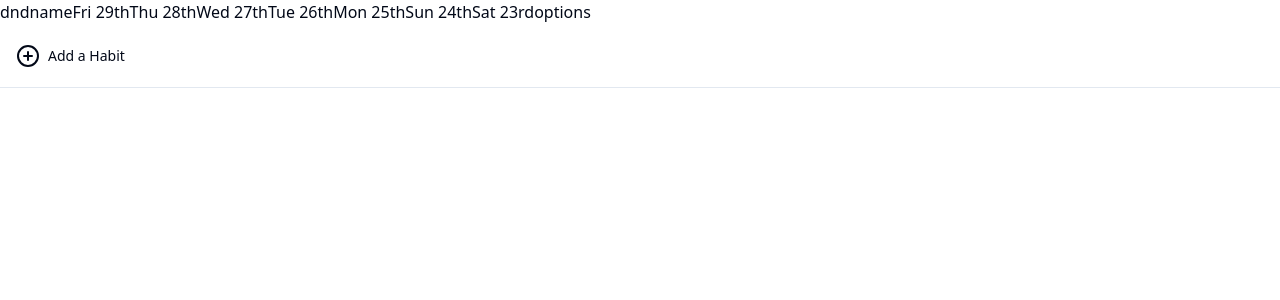
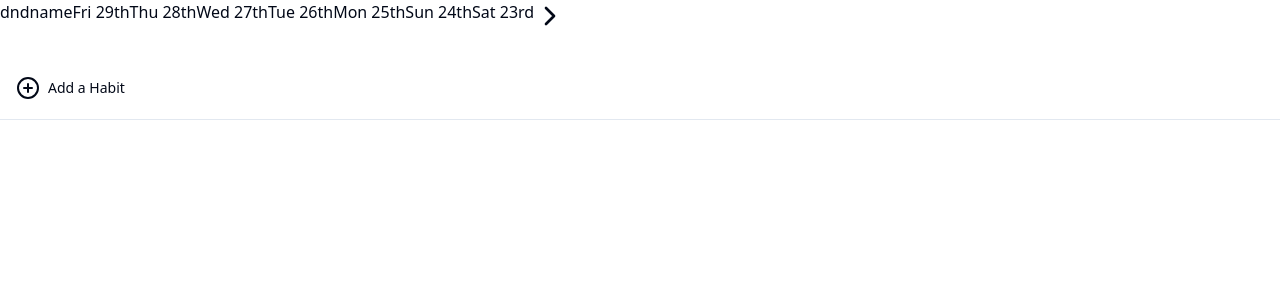
Before and after one commit to pursuance/habit-loop, a React (Vite) app: page / in a window 1280 px wide. Shown: the top 300 px of the page. Built offline with nearby package versions, Linux system fonts and the light colour scheme.

Commit message:
Added date navigation

```diff
--- a/src/components/TableHeader.tsx
+++ b/src/components/TableHeader.tsx
@@ -1,4 +1,7 @@
-import { format } from 'date-fns'
+import { format, isToday } from 'date-fns'
+import { Button } from '@/components/ui/button';
+import { ChevronLeft, ChevronRight } from 'lucide-react';
+import { useDateStore } from '@/zustandStores/DateStore';
 
 interface Props {
   dateList: Date[];
@@ -7,6 +10,8 @@ interface Props {
 export function TableHeader({ dateList }: Props) {
 
   const formatDate = (date: Date) => format(date, 'EEE do')
+
+  const [goBackADay, goForwardADay] = useDateStore((state) => [state.goBackADay, state.goForwardADay])
 
   const Dates = () => {
     return (
@@ -23,9 +28,22 @@ export function TableHeader({ dateList }: Props) {
   return (
     <div className='flex'>
       <div>dnd</div>
-      <div>name</div>
+      <div>
+        name
+        {isToday(dateList[0]) ?
+          <div className='h-8 w-8 p-0'></div>
+          :
+          <Button asChild variant='ghost' className='h-8 w-8 p-0' onClick={goForwardADay}>
+            <ChevronLeft className='h-4 w-4' />
+          </Button>
+        }
+      </div>
       <Dates />
-      <div>options</div>
+      <div>
+        <Button asChild variant='ghost' className='h-8 w-8 p-0' onClick={goBackADay}>
+          <ChevronRight className='h-4 w-4' />
+        </Button>
+      </div>
     </div>
   )
 }
--- a/src/zustandStores/DateStore.ts
+++ b/src/zustandStores/DateStore.ts
@@ -1,6 +1,9 @@
 import { create } from 'zustand'
+import { addDays, subDays } from 'date-fns'
 
 export const useDateStore = create<DateState>((set) => ({
   startDate: new Date(),
   numberOfDays: 7,
+  goBackADay: () => set((state) => ({ startDate: subDays(state.startDate, 1) })),
+  goForwardADay: () => set((state) => ({ startDate: addDays(state.startDate,1) }))
 }))
--- a/typings.d.ts
+++ b/typings.d.ts
@@ -1,6 +1,8 @@
 interface DateState {
   startDate: Date;
   numberOfDays: number;
+  goBackADay: () => void;
+  goForwardADay: () => void;
 }
 
 interface Habit {
```
